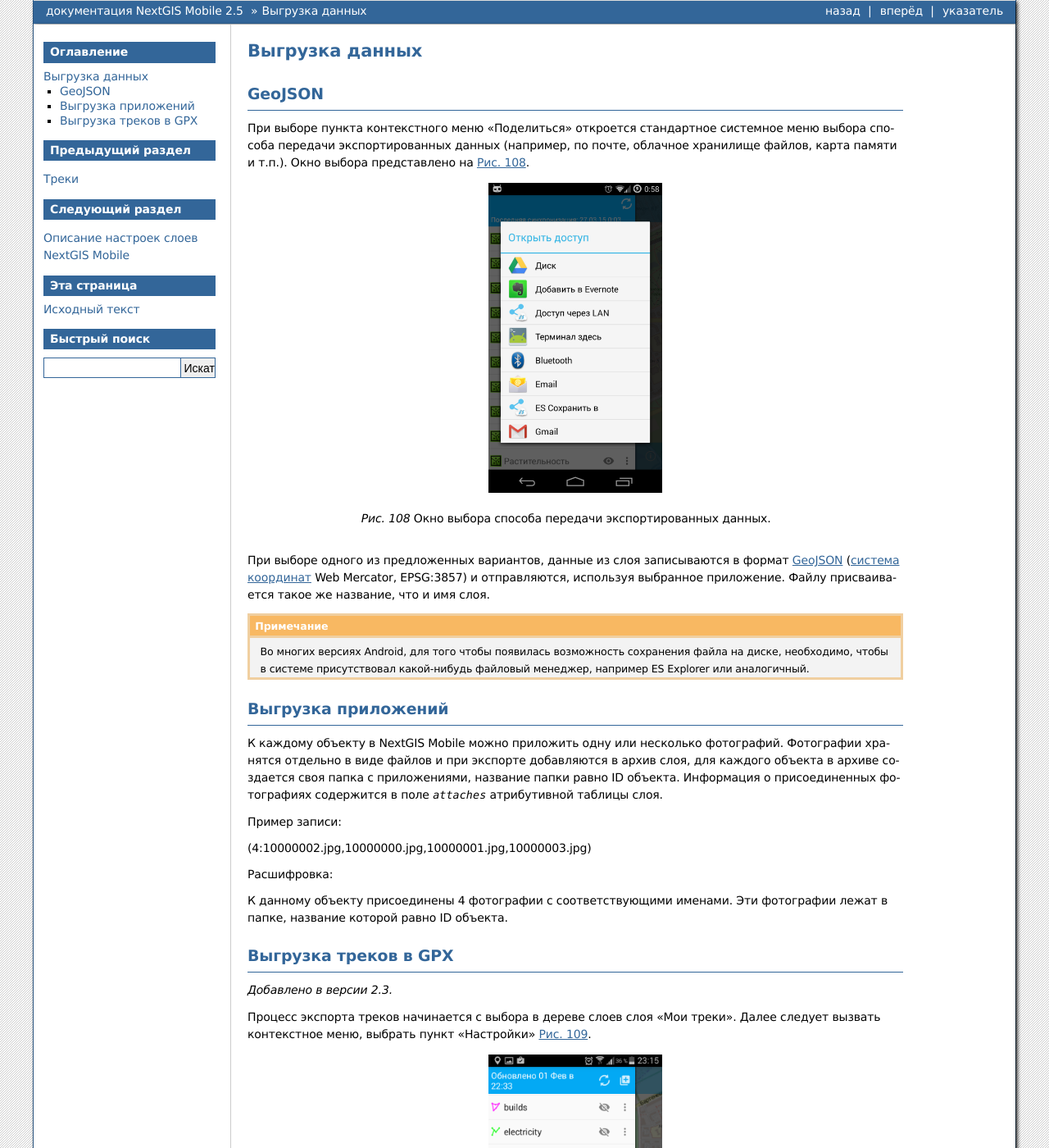
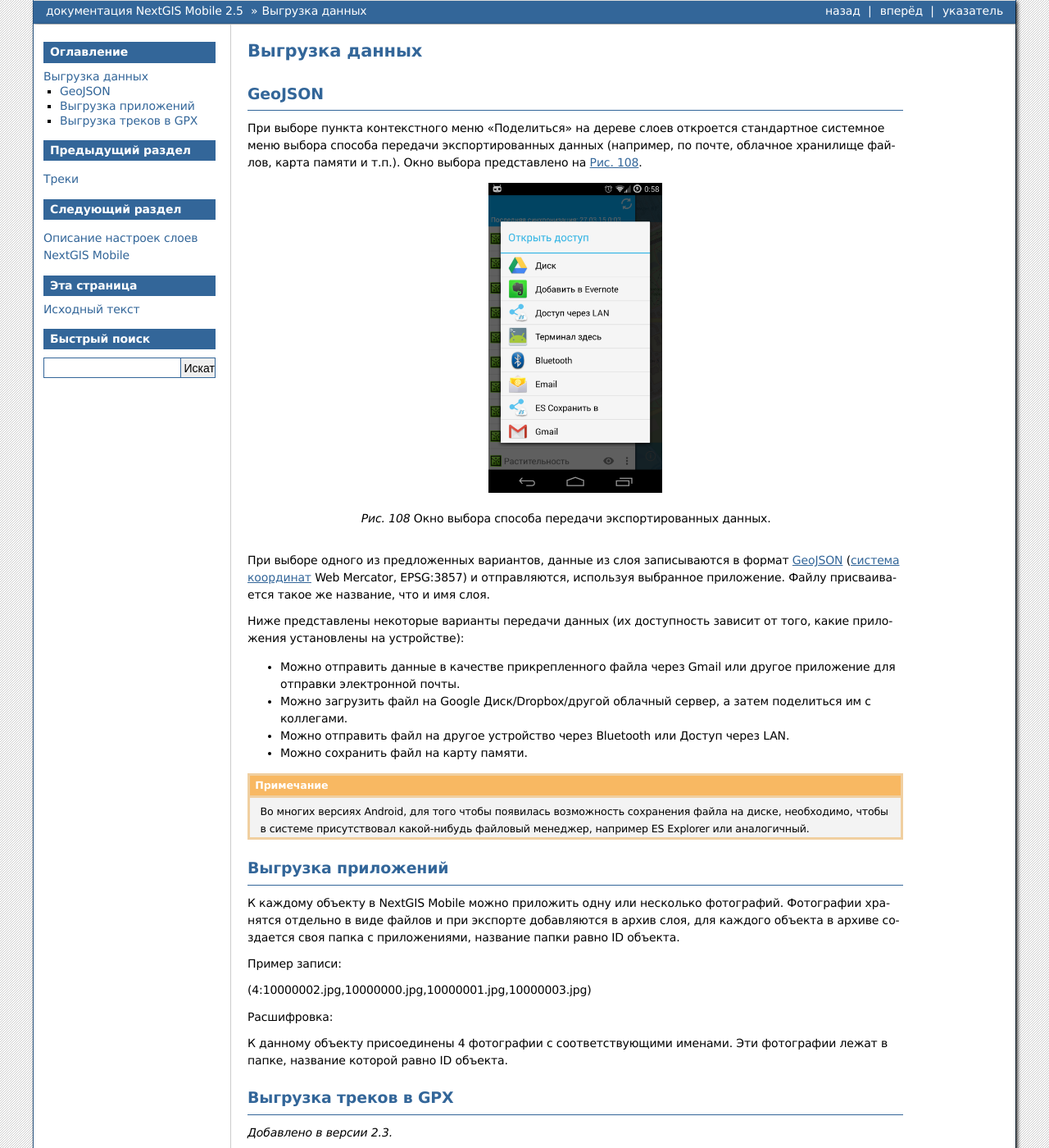
Before and after one commit to nextgis/docs_ngmobile, a Sphinx documentation site: the page built from source/share.rst, in a window 1280 px wide and 1400 px high. Shown: the whole window at 82% size. Built offline with Sphinx 7.4.7, drawn with Linux system fonts in a browser that asks for light colours; formulas are drawn with MathJax 3; some of the changed text lies outside the part shown.

Commit message:
changes in 4.7 rus doc

```diff
--- a/source/share.rst
+++ b/source/share.rst
@@ -8,7 +8,7 @@
 GeoJSON
 -------
 
-При выборе пункта контекстного меню "Поделиться" откроется стандартное системное
+При выборе пункта контекстного меню "Поделиться" на дереве слоев откроется стандартное системное
 меню выбора способа передачи экспортированных данных (например, по почте, облачное
 хранилище файлов, карта памяти и т.п.). Окно выбора представлено на :numref:`ngmobile_share_pic`.
 
@@ -21,6 +21,13 @@
 
 При выборе одного из предложенных вариантов, данные из слоя записываются в формат :term:`GeoJSON` (:term:`система координат` Web Mercator, EPSG:3857) и отправляются, используя выбранное приложение. Файлу присваивается такое же название, что и имя слоя.
 
+Ниже представлены некоторые варианты передачи данных (их доступность зависит от того, какие приложения установлены на устройстве):
+
+* Можно отправить данные в качестве прикрепленного файла через Gmail или другое приложение для отправки электронной почты.
+* Можно загрузить файл на Google Диск/Dropbox/другой облачный сервер, а затем поделиться им с коллегами.
+* Можно отправить файл на другое устройство через Bluetooth или Доступ через LAN.
+* Можно сохранить файл на карту памяти.
+
 .. note::
    Во многих версиях Android, для того чтобы появилась возможность сохранения файла на диске, необходимо, чтобы в системе
    присутствовал какой-нибудь файловый менеджер, например ES Explorer или аналогичный.
@@ -31,7 +38,6 @@
 К каждому объекту в NextGIS Mobile можно приложить одну или несколько фотографий. Фотографии
 хранятся отдельно в виде файлов и при экспорте добавляются в архив слоя, для каждого
 объекта в архиве создается своя папка с приложениями, название папки равно ID объекта.
-Информация о присоединенных фотографиях содержится в поле `attaches` атрибутивной таблицы слоя.
 
 Пример записи:
 
@@ -71,7 +77,7 @@
 
 Из списка записанных треков нужно выбрать необходимый трек или треки путем установки флажка
 напротив имени трека, в результате чего активируются кнопки на верхней панели инструментов.
-Для того, чтобы поделиться треком, выберите кнопку в виде трех точек :numref:`ngmobile_tracks_list_and_menus_pic`.
+Для того, чтобы поделиться треком, выберите кнопку "Поделиться" :numref:`ngmobile_tracks_list_and_menus_pic`.
 
 .. figure:: _static/tracks_list_and_menus.png
    :name: ngmobile_tracks_list_and_menus_pic
```
